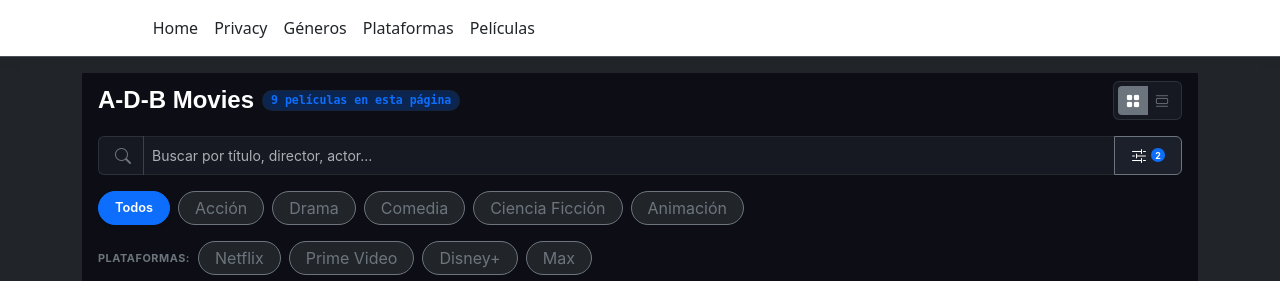
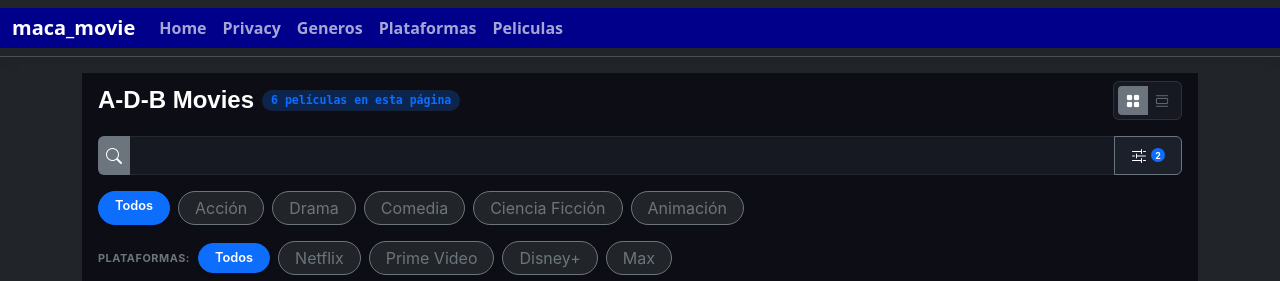
Before and after one commit to macarena-casas/Maca-Movie, an ASP.NET Core app: page /?IdGenero=0&IdPlataforma=0 in a window 1280 px wide. Shown: the top 281 px of the page. Run offline with ASP.NET Core 8, Linux system fonts and the light colour scheme; data comes from the database, SQL or seed files in the repository; style sheets or scripts are compiled from the project's sources.

Commit message:
busqueda por filtro de nombre, genero y plataforma

```diff
--- a/maca_movie/Controllers/HomeController.cs
+++ b/maca_movie/Controllers/HomeController.cs
@@ -2,6 +2,7 @@ using maca_movie.Data;
 using maca_movie.Models;
 using Microsoft.AspNetCore.Mvc;
 using Microsoft.EntityFrameworkCore;
+using Microsoft.EntityFrameworkCore.Metadata.Internal;
 using System.Diagnostics;
 
 namespace maca_movie.Controllers
@@ -22,9 +23,10 @@ namespace maca_movie.Controllers
 
 
 
-        public async Task<IActionResult> Index(int page = 1)
+        public async Task<IActionResult> Index(int page = 1, string txtBusqueda = "" , int IdGenero = 0, int IdPlataforma = 0)
         {
-            const int pageSize = 9;
+
+            const int pageSize = 6;
             page = Math.Max(page, 1);
 
             var genero = await _context.Generos
@@ -32,11 +34,27 @@ namespace maca_movie.Controllers
             var Plataforma = await _context.Plataformas
                .ToListAsync();
 
-            var totalPeliculas = await _context.Peliculas.CountAsync();
+            var consulta = _context.Peliculas.AsQueryable();
+            if (!string.IsNullOrEmpty(txtBusqueda))
+            {
+                consulta = consulta.Where(p => p.Nombre.Contains(txtBusqueda));
+            }
+            if(IdGenero > 0)
+            {
+                consulta = consulta.Where(p => p.GeneroId == IdGenero);
+
+            }
+            if(IdPlataforma > 0)
+            {
+                consulta = consulta.Where(p => p.PlataformaId == IdPlataforma);
+
+            }
+
+            var totalPeliculas = await consulta.CountAsync();
             var totalPages = (int)Math.Ceiling(totalPeliculas / (double)pageSize);
             page = totalPages == 0 ? 1 : Math.Min(page, totalPages);
 
-            var Pelicula = await _context.Peliculas
+            var Pelicula = await consulta
                 .Include (p => p.Genero)
                  .OrderBy(p => p.Id)
                  .Skip((page - 1) * pageSize)
@@ -44,13 +62,17 @@ namespace maca_movie.Controllers
                .ToListAsync();
 
 
+
+            ViewBag.TxtBusqueda = txtBusqueda;
+            ViewBag.IdGenero = IdGenero;
+            ViewBag.IdPlataforma = IdPlataforma;
             var homeModel = new HomeViewModel
             {
                 Genero = genero,
                 Plataforma = Plataforma,
                 Pelicula = Pelicula,
                 PaginaActual = page,
-                TotalPaginas = totalPages
+                TotalPaginas = totalPages,
             };
             return View(homeModel);
         }
--- a/maca_movie/Models/HomeViewModel.cs
+++ b/maca_movie/Models/HomeViewModel.cs
@@ -7,5 +7,6 @@ namespace maca_movie.Models
         public  List<Pelicula> Pelicula { get; set; }
         public int PaginaActual { get; set; }
         public int TotalPaginas { get; set; }
+
     }
 }
--- a/maca_movie/Views/Home/Index.cshtml
+++ b/maca_movie/Views/Home/Index.cshtml
@@ -1,7 +1,11 @@
 @model HomeViewModel
 @{
     ViewData["Title"] = "Home Page";
+    var Busqueda = ViewBag.TxtBusqueda ?? "";
+    var IdGenero = ViewBag.IdGenero ?? 0;
+    var IdPlataforma = ViewBag.IdPlataforma ?? 0;
 }
+<div>
 <body class="bg-surface font-body-md text-body-md text-on-surface flex flex-col min-h-screen">
 
     <main class="flex flex-col relative w-full pt-16 pb-20 bg-surface">
@@ -31,13 +35,16 @@
 
                 </div>
                 <!-- Barra de Búsqueda  -->
+                <form method="get">
+
                 <div class="row g-2 mb-3">
 
                     <div class="input-group">
-                        <span class="input-group-text bg-dark border-secondary border-opacity-25 text-secondary ps-3" style="background-color: #161922 !important;">
+                        <button class="btn btn-outline-secondary border-0 text-white px-2 py-1 active" type="submit">
                             <i class="bi bi-search"></i>
-                        </span>
-                        <input class="form-control form-control-sm bg-dark border-secondary border-opacity-25 text-light py-2" placeholder="Buscar por título, director, actor..." style="background-color: #161922 !important; box-shadow: none;" type="search" />
+                        </button>
+
+                        <input name="txtBusqueda" value="@Busqueda" class="form-control form-control-sm bg-dark border-secondary border-opacity-25 text-light py-2"   style="background-color: #161922 !important; box-shadow: none;" type="search" />
                         <button class="btn btn-outline-secondary border-opacity-25 text-white d-flex align-items-center gap-1 px-3" style="background-color: #1c202a;" type="button">
                             <i class="bi bi-sliders2"></i>
                             <span class="badge rounded-circle bg-primary p-1" style="font-size: 0.55rem; width: 14px; height: 14px; line-height: 7px;">2</span>
@@ -48,36 +55,38 @@
                 </div>
                 <!-- Filtro Horizontal de Géneros -->
                 <div class="d-flex gap-2 overflow-x-auto pb-2 mb-2 no-scrollbar" style="white-space: nowrap; -webkit-overflow-scrolling: touch;">
-                    <button class="btn btn-sm btn-primary rounded-pill px-3 py-1 fw-semibold text-white shadow-sm" style="font-size: 0.8rem;">Todos</button>
+                   <a asp-action="Index" class="btn btn-sm btn-primary rounded-pill px-3 py-1 fw-semibold text-white shadow-sm" style="font-size: 0.8rem;"  asp-route-IdGenero="0" asp-route-IdPlataforma="@ViewBag.IdPlataforma">Todos</a>
 
 
                     @foreach (var genero in Model.Genero)
                     {
                         <tr>
                             <td>
-                                <button class="btn btn-outline-secondary border-opacity-25 rounded-pill px-3 py-1 bg-dark">@genero.Descripcion</button>
+            <a asp-action="Index" class="btn btn-outline-secondary border-opacity-25 rounded-pill px-3 py-1 bg-dark"   asp-route-IdGenero="@genero.Id" asp-route-IdPlataforma="@ViewBag.IdPlataforma" >@genero.Descripcion</a>
                             </td>
                         </tr>
                     }
 
                 </div>
-                <!-- Filtro de Formatos y Plataformas -->
+                <!-- Filtro de Plataforma -->
                 <div class="d-flex align-items-center gap-2 overflow-x-auto pb-3 mb-2" style="white-space: nowrap;">
                     <span class="text-secondary small fw-bold text-uppercase" style="font-size: 0.68rem; letter-spacing: 0.05em;">Plataformas:</span>
+                    <a asp-action="Index" class="btn btn-sm btn-primary rounded-pill px-3 py-1 fw-semibold text-white shadow-sm" style="font-size: 0.8rem;" asp-route-IdGenero="@ViewBag.IgGenero" asp-route-IdPlataforma="0">Todos</a>
 
                     @foreach (var item in Model.Plataforma)
                     {
                         <tr>
                             <td>
-                                <button class="btn btn-outline-secondary border-opacity-25 rounded-pill px-3 py-1 bg-dark">@item.Nombre</button>
+                            <a asp-action="Index" class="btn btn-outline-secondary border-opacity-25 rounded-pill px-3 py-1 bg-dark"   asp-route-IdPlataforma="@item.Id" asp-route-IdGenero="@ViewBag.IgGenero">@item.Nombre</a>
                             </td>
                         </tr>
                     }
                 </div>
 
+                </form>
                 <!-- Colección de Películas (Container adaptable Grid / List) -->
-                <div class="row g-3 mb-4" id="moviesContainer">
-                    <div class="row row-cols-2 row-cols-md-3 " id="moviesContainer">
+                <div class="row g-3 mb-4" id="moviesContainer" >
+                <div class="row row-cols-2 row-cols-md-3 " id="moviesContainer" >
 
 
                     @foreach (var item in Model.Pelicula)
@@ -138,34 +147,31 @@
 
                 </div>
                 </div>
-                <div class="row g-3" id="Paginado">
 
                 @if (Model.TotalPaginas > 1)
                 {
                     <nav aria-label="Paginación de películas">
                         <ul class="pagination justify-content-center">
                             <li class="page-item @(Model.PaginaActual == 1 ? "disabled" : "")">
-                                    <a asp-action="index" class="page-link" asp-route-pagina="@Model.PaginaActual-1"> Anterior</a>
+                                <a asp-action="Index" class="page-link" asp-route-page="@(Model.PaginaActual - 1)" asp-route-txtBusqueda="@Busqueda" aasp-route-IdPlataforma="@IdPlataforma" asp-route-IdGenero="@IdGenero">Anterior</a>
                             </li>
 
                             @for (var pagina = 1; pagina <= Model.TotalPaginas; pagina++)
                             {
                                 <li class="page-item @(pagina == Model.PaginaActual ? "active" : "")">
-                                        <a class="page-link" asp-action="Index" asp-route-page="@pagina">@pagina</a>
+                                    <a class="page-link" asp-action="Index" asp-route-page="@pagina" asp-route-txtBusqueda="@Busqueda" aasp-route-IdPlataforma="@IdPlataforma" asp-route-IdGenero="@IdGenero">@pagina</a>
                                 </li>
                             }
 
                             <li class="page-item @(Model.PaginaActual == Model.TotalPaginas ? "disabled" : "")">
-                                    <a asp-action="index" class="page-link" asp-route-pagina="@Model.PaginaActual + 1"> Siguiente</a>
+                                <a asp-action="Index" class="page-link" asp-route-page="@(Model.PaginaActual + 1)" asp-route-txtBusqueda="@Busqueda" aasp-route-IdPlataforma="@IdPlataforma" asp-route-IdGenero="@IdGenero" >Siguiente</a>
                             </li>
                         </ul>
                     </nav>
                 }
-                </div>
 
             </div>
         </div>
-
         <script>
                     function toggleFav(btn) {
                       const icon = btn.querySelector('i');
@@ -211,4 +217,6 @@
                     }
         </script>
     </main>
-</body></html>
+</body>
+</div>
+</html>
--- a/maca_movie/Views/Shared/_Layout.cshtml
+++ b/maca_movie/Views/Shared/_Layout.cshtml
@@ -1,9 +1,9 @@
 <!DOCTYPE html>
 <html lang="en" data-bs-theme="dark">
-<head>
+<head >
     <meta charset="utf-8" />
     <meta name="viewport" content="width=device-width, initial-scale=1.0" />
-    <title>@ViewData["Title"] - maca_movie</title>
+    <title >@ViewData["Title"] - maca_movie</title>
     <script type="importmap"></script>
     <link rel="stylesheet" href="~/lib/bootstrap/dist/css/bootstrap.min.css" />
     <link rel="stylesheet" href="~/css/site.css" asp-append-version="true" />
@@ -11,9 +11,9 @@
 </head>
 <body>
     <header>
-        <nav class="navbar navbar-expand-sm navbar-toggleable-sm navbar-light bg-white border-bottom box-shadow mb-3">
-            <div class="container-fluid">
-                <a class="navbar-brand" asp-area="" asp-controller="Home" asp-action="Index">maca_movie</a>
+        <nav class="navbar navbar-expand-sm navbar-toggleable-sm  bg-dark border-bottom box-shadow mb-3">
+            <div class="container-fluid" style="background-color:darkblue">
+                <a class="navbar-brand" asp-area="" asp-controller="Home" asp-action="Index"><strong>maca_movie</strong></a>
                 <button class="navbar-toggler" type="button" data-bs-toggle="collapse" data-bs-target=".navbar-collapse" aria-controls="navbarSupportedContent"
                         aria-expanded="false" aria-label="Toggle navigation">
                     <span class="navbar-toggler-icon"></span>
@@ -21,29 +21,33 @@
                 <div class="navbar-collapse collapse d-sm-inline-flex justify-content-between">
                     <ul class="navbar-nav flex-grow-1">
                         <li class="nav-item">
-                            <a class="nav-link text-dark" asp-area="" asp-controller="Home" asp-action="Index">Home</a>
+                            <a class="nav-link" asp-area="" asp-controller="Home" asp-action="Index"><strong>Home</strong></a>
                         </li>
                         <li class="nav-item">
-                            <a class="nav-link text-dark" asp-area="" asp-controller="Home" asp-action="Privacy">Privacy</a>
+                            <a class="nav-link" asp-area="" asp-controller="Home" asp-action="Privacy"><strong>Privacy</strong></a>
                         </li>
                         <li class="nav-item">
-                            <a class="nav-link text-dark" asp-area="" asp-controller="Genero" asp-action="Index">Géneros</a>
+                            <a class="nav-link" asp-area="" asp-controller="Genero" asp-action="Index"><strong>Generos</strong></a>
                         </li>
                         <li class="nav-item">
-                            <a class="nav-link text-dark" asp-area="" asp-controller="Plataforma" asp-action="Index">Plataformas</a>
+                            <a class="nav-link " asp-area="" asp-controller="Plataforma" asp-action="Index"><strong>Plataformas</strong></a>
                         </li>
                         <li class="nav-item">
-                            <a class="nav-link text-dark" asp-area="" asp-controller="Pelicula" asp-action="Index">Películas</a>
+                            <a class="nav-link" asp-area="" asp-controller="Pelicula" asp-action="Index"><strong>Peliculas</strong></a>
                         </li>
                     </ul>
                 </div>
             </div>
         </nav>
     </header>
+    <div>
+
+
     <div class="container">
         <main role="main" class="pb-3">
             @RenderBody()
         </main>
+    </div>
     </div>
 
     <footer class="border-top footer text-muted">
```
Lines whose indentation alone changed are shown as unchanged.
